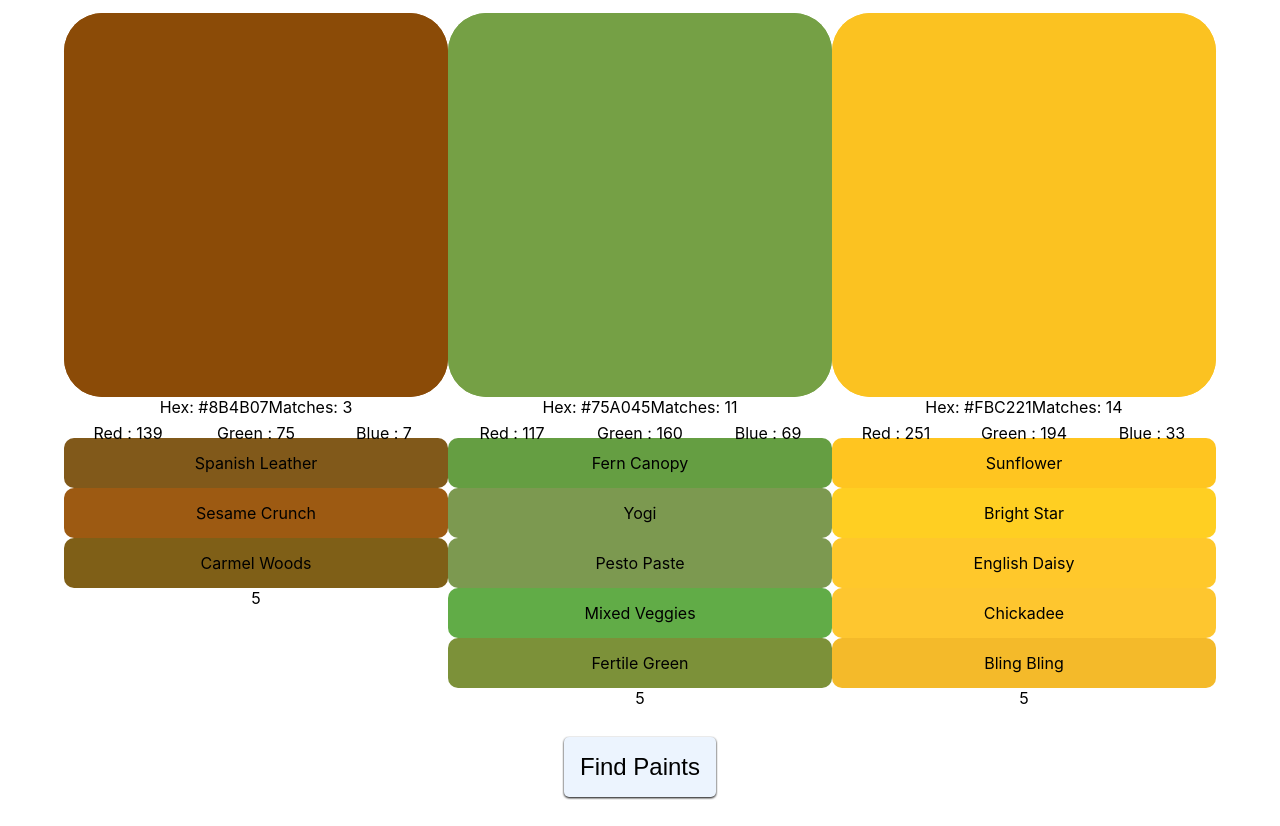
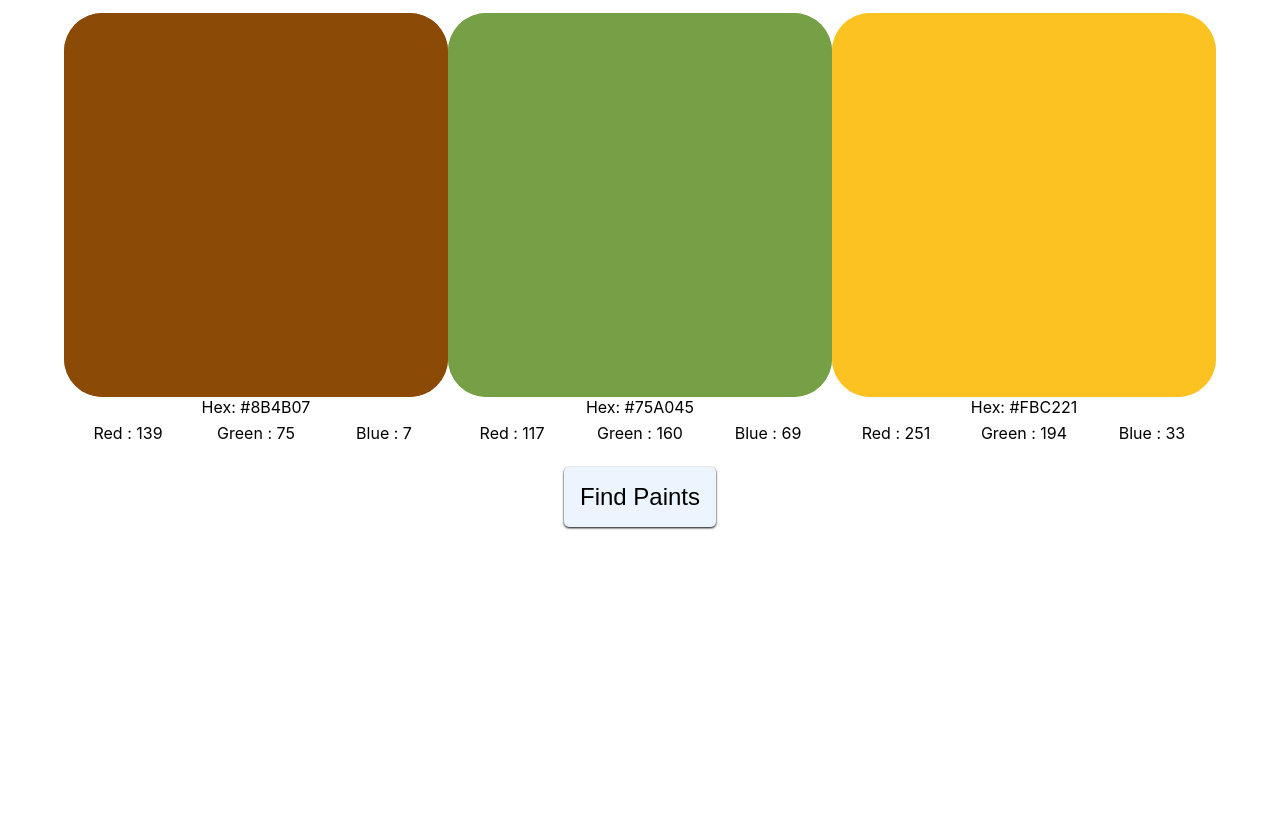
Before and after one commit to DonRomaniello/DaubNabIt, a React (Create React App) app: page / in a window 1280 px wide. After the commit the page ends 800 px from the top, so only its background shows below. Built offline with nearby package versions, Linux system fonts and the light colour scheme.

Commit message:
Only runs after pressing.

```diff
--- a/src/app/store/panelsSlice.js
+++ b/src/app/store/panelsSlice.js
@@ -41,7 +41,6 @@ export const panelsSlice = createSlice({
     },
     findMatches: (state, action) => {
       state.colors.forEach((color) => {
-        console.log(color.matches)
       })
     },
   }
--- a/src/components/FindPaints.js
+++ b/src/components/FindPaints.js
@@ -1,6 +1,8 @@
-import React, { useEffect } from 'react';
+import React, { useEffect, useState } from 'react';
 
-import Countdown from 'react-countdown';
+import Countdown,
+        {CountdownApi}
+         from 'react-countdown';
 
 import { useSelector, useDispatch } from 'react-redux';
 
@@ -21,19 +23,27 @@ export function FindPaints() {
 
   const time = useSelector(selectTimer);
 
-  const msPerPaint = 1000;
+  const msPerPaint = 200;
+
+  const [timerRunning, setTimerRunning] = useState(false);
 
   return (
     <div>
+      {timerRunning &&
       <Countdown
         date={1} // This is required...
         overtime={true}
         intervalDelay={msPerPaint}
         onTick={() => dispatch(incrementTimer())}
         renderer={() => {}}
-       />
+       />}
       <div className={styles.findPaintsBody}>
-        <button className={styles.findButton}>Find Paints</button>
+        <button
+        className={styles.findButton}
+        onClick={() => setTimerRunning(true)}
+        >
+          Find Paints
+          </button>
       </div>
     </div>
   )
--- a/src/components/PaintParade.js
+++ b/src/components/PaintParade.js
@@ -24,60 +24,20 @@ export function PaintParade(props) {
 
   return (
     <div>
-      {/* <CSSTransition
-        in={opened}
-        timeout={300}
-        classNames="alert"
-        unmountOnExit
-        // onEnter={() => setShowButton(false)}
-        // onExited={() => setShowButton(true)}
-        > */}
-      {/* {paints.length > timer - 5 && paints.slice(timer, (timer + 5)).map((paint, idx) => {
-        // if (idx == 0){
-        //   let paintHex = paint.hex.toUpperCase()
-        //   let panelHex = color.toUpperCase()
-        //   if (paintHex == panelHex) {
-        //     dispatch(addMatch({ color, paint}))
-        //   }
-        // }
+      {matches.slice(0,5).map((match, idx) => {
+        if (idx < timer) {
         return (
           <div
-          key={paint.label + paint.hex + paint.name}
-          // key={paint.name}
-          className={styles.swatch}
-          style={{
-            background: paint.hex,
-          }}>
-            {paint.name}
-          </div>
-        )
-      })} */}
-      {matches.slice(0,5).map((match, idx) => {
-
-        if (idx < timer) {
-        return (
-          // console.log(match)
-          <div
           key={match.paint.label + match.paint.hex + match.paint.name}
-          // key={paint.name}
           className={styles.swatch}
           style={{
             background: match.paint.hex,
           }}>
-            {match.paint.name}
+            {match.paint.name}: {match.closeness}
           </div>
         )
         }
       })}
-
-
-
-
-
-
-      <div>
-        {timer}
-      </div>
       {/* </CSSTransition> */}
     </div>
   )
--- a/src/components/PaintParade.module.css
+++ b/src/components/PaintParade.module.css
@@ -14,6 +14,8 @@ body {
   justify-content: center;
   height: 50px;
   border-radius: 10px;
+  color: white;
+  /* -webkit-text-stroke: 1px white; */
 }
 
 .alert-enter {
--- a/src/components/SinglePanel.js
+++ b/src/components/SinglePanel.js
@@ -60,7 +60,6 @@ export function SinglePanel(props) {
         </div>
       <div className={styles.underHex}>
       Hex: {displayedHex.toUpperCase()}
-      Matches: {matches.length}
       </div>
       <div className={styles.rgbHolder}>
       {Object.keys(rgb).map((channel) => {
--- a/src/modules/_searchPaints.js
+++ b/src/modules/_searchPaints.js
@@ -9,18 +9,13 @@ const closenessCalculation = (target, match) => {
 }
 
 
-export const _searchPaints = (color, paints, range = 20) => {
+export const _searchPaints = (color, paints) => {
   const matches = []
   paints.forEach((paint) => {
     paint.rgb = _setRGBData(paint.hex)
-    if (paint.rgb.Red <= (color.Red + range) && paint.rgb.Red >= (color.Red - range)) {
-      if (paint.rgb.Green <= (color.Green + range) && paint.rgb.Green >= (color.Green - range)) {
-        if (paint.rgb.Blue <= (color.Blue + range) && paint.rgb.Blue >= (color.Blue - range)) {
-          const closeness = closenessCalculation(color, paint)
-          matches.push({ paint, closeness })
-        }
-      }
-    }
+    const closeness = closenessCalculation(color, paint)
+    matches.push({ paint, closeness })
+    console.log('uns')
   })
   return matches.sort((a, b) => a.closeness - b.closeness)
 }
--- a/src/resources/randomest.js
+++ b/src/resources/randomest.js
@@ -2,7 +2,6 @@ const runAllways = () => {
   let amount = Math.random()
 
   if (amount == 1) {
-    console.log(amount)
   }
 
 
```
